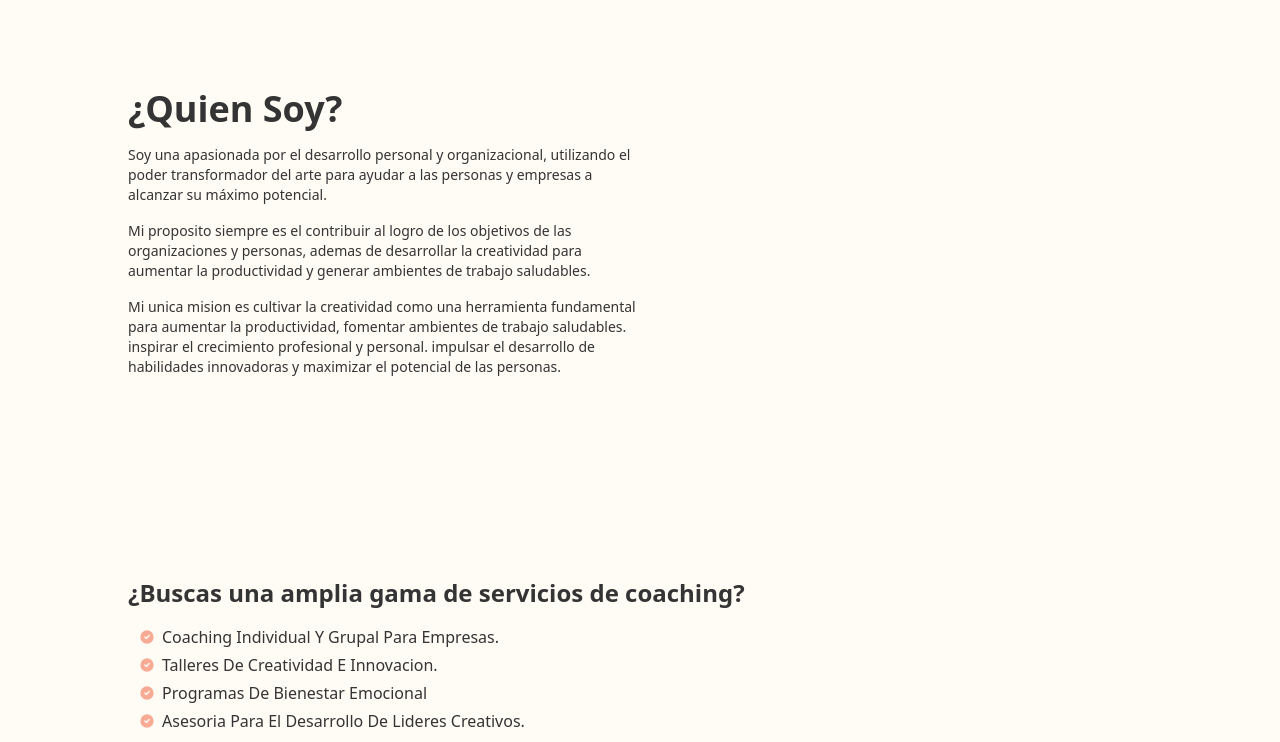
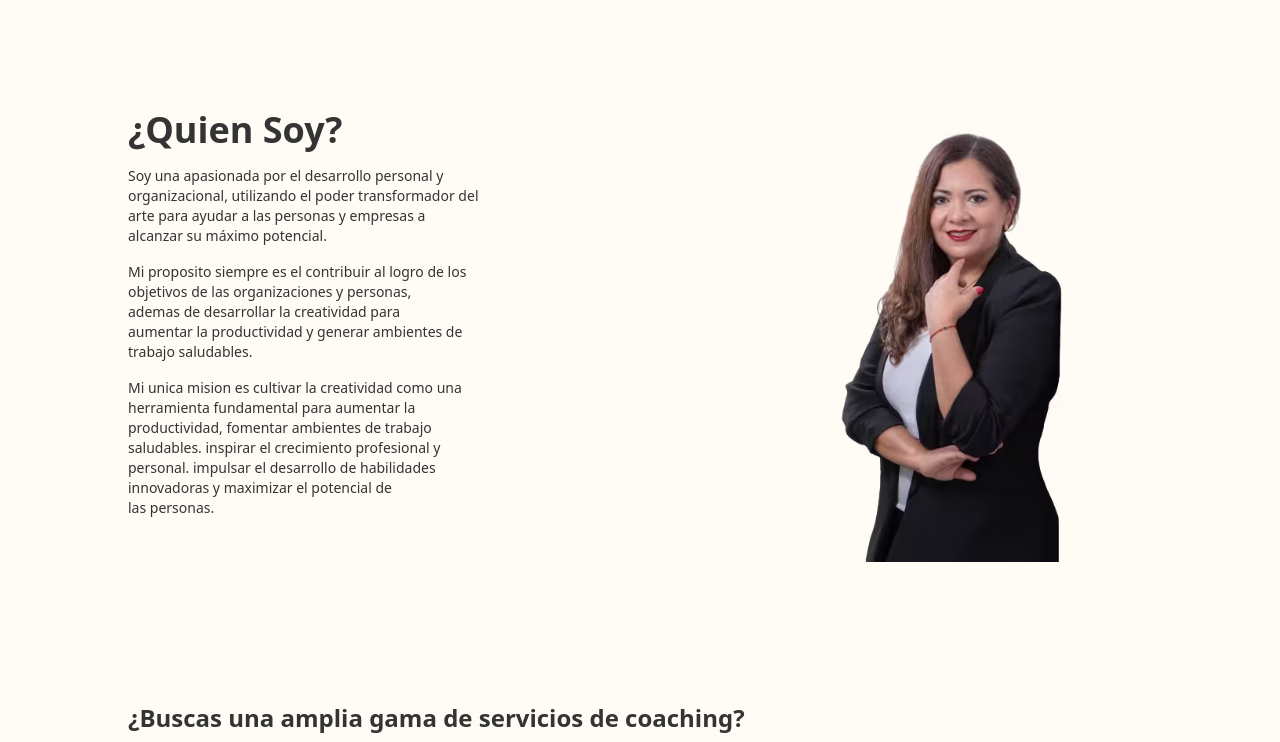
Before and after one commit to MarlonDevs/ximena-portfolio, an Astro site: page /about in a window 1280 px wide. Shown: the part 58-800 px from the top of the page. Built offline with nearby package versions, Linux system fonts and the light colour scheme; Astro itself is replaced by a stand-in of ours.

Commit message:
Update, new version

```diff
--- a/src/pages/about.astro
+++ b/src/pages/about.astro
@@ -9,8 +9,8 @@ import Layout from "../layouts/Layout.astro";
 ---
 
 <Layout title="Sobre mi - Consultora Arte & Coaching">
-  <main class="grid justify-center items-center h-full w-[80vw] my-12 mx-6 m-auto">
-    <section class="grid justify-between items-center w-full mt-20 md:grid-cols-2 grid-cols-1">
+  <main class="grid justify-center items-center h-full w-[80vw] my-6 mx-6 m-auto">
+    <section class="grid md:gap-80 justify-between items-center w-full mt-20 md:grid-cols-2 grid-cols-1">
       <!--Saludo y presentacion -->
       <article class="max-w-[35rem] text-[var(--clr-four)]">
         <header>
@@ -42,10 +42,10 @@ import Layout from "../layouts/Layout.astro";
         </main>
       </article>
 
-      <!--Photo del usuario
-      <figure class="md:w-[20rem] overflow-hidden">
+      <!--Photo del usuario-->
+      <figure class="flex md:w-[20rem] w-0 md:visible invisible overflow-hidden">
         <img src="/assets/User.avif" alt="img" />
-      </figure> -->
+      </figure>
 
         <!--<div class="w-[20rem] h-4 bg-[var(--clr-one)] mb-1 rounded-xl"></div>
 				<div class="w-[20rem] h-4 bg-[var(--clr-one)] mb-1 rounded-xl"></div>
@@ -54,7 +54,7 @@ import Layout from "../layouts/Layout.astro";
     </section>
 
     <!--Ofreciendo sus servicios -->
-    <section class="flex flex-col mt-32">
+    <section class="flex flex-col mt-24">
       <article class="mt-8 mb-8 float-left">
         <header>
           <h1 class="text-2xl font-bold text-[var(--clr-four)]">
--- a/src/pages/index.astro
+++ b/src/pages/index.astro
@@ -13,7 +13,7 @@ import CardInfo from '../components/CardInfo.astro';
 
 <Layout title="Consultora Arte & Coaching">
 	<main class="grid justify-center items-center h-full w-[80vw] m-auto">
-		<section class="flex justify-between items-center w-full mt-8">
+		<section class="grid md:gap-80 md:grid-cols-2 grid-cols-1 justify-between items-center w-full mt-8">
 			<!--Saludo y presentacion -->
 			<article class="md:max-w-[25rem] text-[var(--clr-four)] mt-28 mb-14">
 				<header>
@@ -47,17 +47,11 @@ import CardInfo from '../components/CardInfo.astro';
 				</footer>
 			</article>
 
-			<!--Photo del usuario
-			<div class="md:overflow-visible overflow-hidden">
-				<figure class="w-[20rem]">
-					<img src="/assets/User.avif" alt="img"/>
-				</figure>-->
+			<!--Photo del usuario -->
 
-				<!--<div class="w-[20rem] h-4 bg-[var(--clr-one)] mb-1 rounded-xl"></div>
-				<div class="w-[20rem] h-4 bg-[var(--clr-one)] mb-1 rounded-xl"></div>
-				<div class="w-[20rem] h-4 bg-[var(--clr-one)] mb-1 rounded-xl"></div>
-				<div class="w-[20rem] h-4 bg-[var(--clr-one)] mb-1 rounded-xl"></div> -->
-			</div>
+			<figure class="flex md:w-[20rem] w-0 md:visible invisible overflow-hidden">
+				<img src="/assets/User.avif" alt="img"/>
+			</figure>
 		</section>
 
 		<!--Information the cards motivational -->
```
